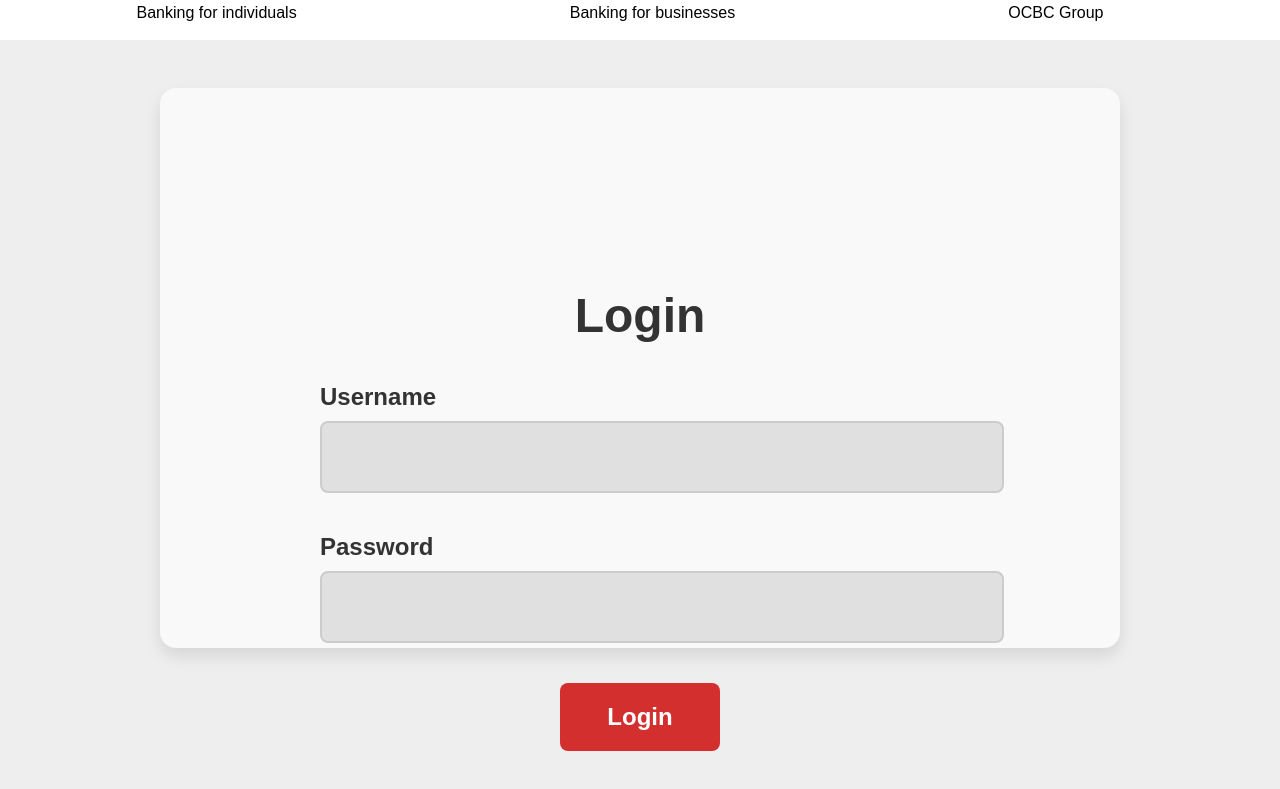
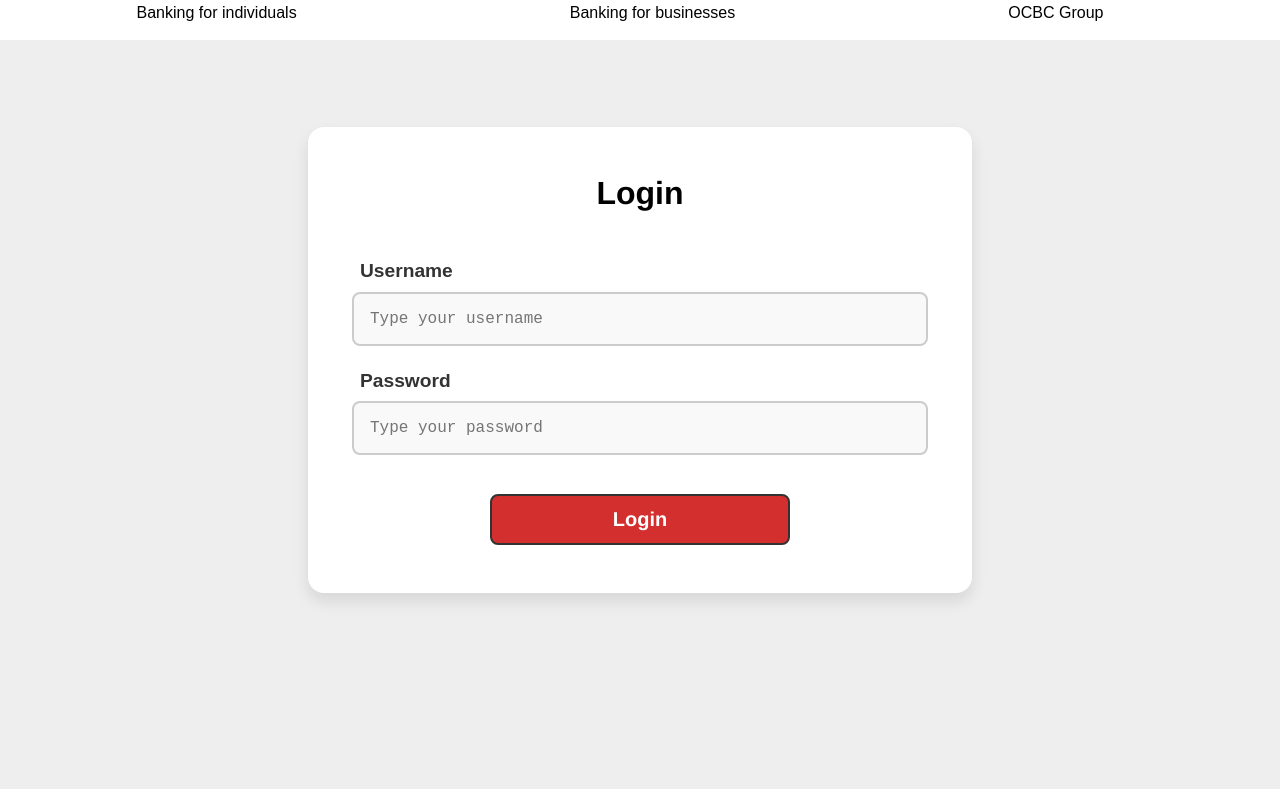
Before and after one commit to Zong-Zehao/ZSBC, a website: page public/index.html in a window 1280 px wide. Shown: the part 115-904 px from the top of the page. Before the commit the page ends 866 px from the top, so only its background shows below. Drawn offline with Linux system fonts and the light colour scheme.

Commit message:
adjusted CSS for homepage,index and css

```diff
--- a/public/index.html
+++ b/public/index.html
@@ -28,10 +28,10 @@
                 <h2>Login</h2>
 
                 <label for="username">Username</label>
-                <input type="text" id="username" name="username" required>
+                <input type="text" id="username" name="username" placeholder= "Type your username" required>
 
                 <label for="password">Password</label>
-                <input type="password" id="password" name="password" required>
+                <input type="password" id="password" name="password" placeholder= "Type your password" required>
 
                 <input type="submit" value="Login">
                 <div id="error" class="error-message"></div>
--- a/public/styles/createThread.css
+++ b/public/styles/createThread.css
@@ -3,6 +3,7 @@ body {
     margin: 0;
     padding: 0;
     box-sizing: border-box;
+    background-color: #eeeeee;
 }
 
 .header {
@@ -35,6 +36,7 @@ body {
     justify-content: center;
     align-items: center;
     justify-content: space-around;
+    background-color: white;
 }
 
 .navbar p {
@@ -42,47 +44,62 @@ body {
 }
 
 .container {
+    padding: 20px 40px;
+    max-width: 800px;
     width: 100%;
-    padding: 20px 40px;
+    display: flex;
+    flex-direction: column;
+    justify-content: center;
+    align-items: center;
+    box-shadow: 0px 0px 10px rgba(0, 0, 0, 0.1); /* Optional shadow for effect */
+    margin: 0 auto;
+    background-color: white;
+    border-radius: 16px; /* Optional for rounded corners */
+    margin-top: 3rem;
 }
 
 h2 {
-    font-size: 22px;
+    font-size: 2rem;
     color: #333;
     margin-bottom: 20px;
+    font-family: 'Franklin Gothic Medium', 'Arial Narrow', Arial, sans-serif;
 }
 
 label {
     display: block;
-    font-size: 14px;
+    font-size: 1.2rem;
     color: #333;
     margin-bottom: 8px;
-    width: 50%;
-    padding: 12px;
-    margin-left: auto;
+    width: 80%;
+    margin-left: 75px;
     margin-right: auto;
+    font-weight: bold;
 }
 
 .input-field,
-.textarea-field,
-.category-dropdown {
-    width: 50%;
+.textarea-field{
+    width: 80%;
     padding: 12px;
     margin-bottom: 20px;
-    border: 1px solid #ccc;
-    border-radius: 20px;
+    border: 2px solid #ccc;
+    border-radius: 8px;
     background-color: #f9f9f9;
     font-size: 14px;
-    display: block;
     margin-left: auto;
     margin-right: auto;
+    font-family: monospace;
 }
 
-.category-dropdown {
-    padding: 12px;
-    width: 53em;
+.category-dropdown{
+    width:83.5%;
+    padding:12px;
+    margin-bottom: 20px;
+    border-radius: 8px;
+    background-color: #f9f9f9;
+    border: 2px solid #ccc;
+    font-family: monospace;
+
 }
-
 
 .textarea-field {
     height: 120px;
@@ -95,13 +112,16 @@ label {
     padding: 12px;
     background-color: #d32f2f;
     color: white;
-    font-size: 16px;
+    font-size: 18px;
     border: none;
-    border-radius: 20px;
+    border-radius: 10px;
     cursor: pointer;
     transition: background-color 0.3s ease;
     margin-left: auto;
     margin-right: auto;
+    font-family:'Franklin Gothic Medium', 'Arial Narrow', Arial, sans-serif;
+    border:2px solid #333;
+    box-shadow: 0 4px 6px rgba(0, 0, 0, 0.1); /* Light shadow */
 }
 
 .submit-btn:hover {
--- a/public/styles/index.css
+++ b/public/styles/index.css
@@ -47,58 +47,69 @@ body {
     display: flex;
     align-items: center;
     justify-content: center;
+    min-height: 100vh; /* Ensures the content centers vertically within the viewport */
     background-color: #eeeeee;
+
 }
 
 .login-container {
-    margin-top:3em;
     background-color: #f9f9f9;
-    padding: 160px;
+    padding: 2em; /* Sets a balanced padding around the form */
     border-radius: 16px;
     box-shadow: 0 8px 16px rgba(0, 0, 0, 0.1);
-    width: 40em;
-    height: 15em;
+    width: 100%;
+    max-width: 600px; /* Limits the form width */
     text-align: center;
+    margin-top: -10em; /* Adjust this value to control how far up it moves */
+    background-color: white;
+
 }
 
 .login-container h2 {
-    margin-bottom: 40px;
-    font-size: 48px;
-    color: #333;
+    font-size: 2rem;
+    margin-bottom: 1.5em;
+    font-family: 'Franklin Gothic Medium', 'Arial Narrow', Arial, sans-serif;
+    font-weight:bold;
+    margin-top:0.5em;
+
 }
 
 .login-container label {
     display: block;
     text-align: left;
-    margin-bottom: 10px;
+    margin-bottom: 0.5em;
     color: #333;
     font-weight: bold;
-    font-size: 24px;
+    font-size: 1.2rem;
+    margin-left:20px;
 }
 
 .login-container input[type="text"],
 .login-container input[type="password"] {
-    width: 100%;
-    padding: 20px;
-    margin-bottom: 40px;
+    width: 90%;
+    padding: 1em;
+    margin-bottom: 1.5em;
     border: 2px solid #ccc;
     border-radius: 8px;
-    font-size: 24px;
-    background-color: #e0e0e0;
+    font-size: 1rem;
+    background-color: #f9f9f9;
+    font-family: monospace;
 }
 
 .login-container input[type="submit"] {
-    width: 25%;
-    padding: 20px;
+    width: 50%;
+    padding: 12px;
     background-color: #d32f2f;
     color: white;
     border: none;
     border-radius: 8px;
-    font-weight: bold;
-    font-size: 24px;
+    font-size: 20px;
     cursor: pointer;
-    margin: 0 auto;
-    display: block;
+    border:2px solid #333;
+    font-family:'Franklin Gothic Medium', 'Arial Narrow', Arial, sans-serif;
+    font-weight:bold;
+    margin-top: 15px;
+
 }
 
 .login-container input[type="submit"]:hover {
@@ -107,6 +118,10 @@ body {
 
 .error-message {
     color: #d32f2f;
-    font-size: 18px;
-    margin-top: 20px;
+    font-size: 1rem;
+    margin-top: 1em;
 }
+
+#loginForm {
+    margin-bottom: 0; /* Prevents excessive space at the bottom */
+}
```
Also changed, not shown: public/styles/main.css (+18 -5 lines).
